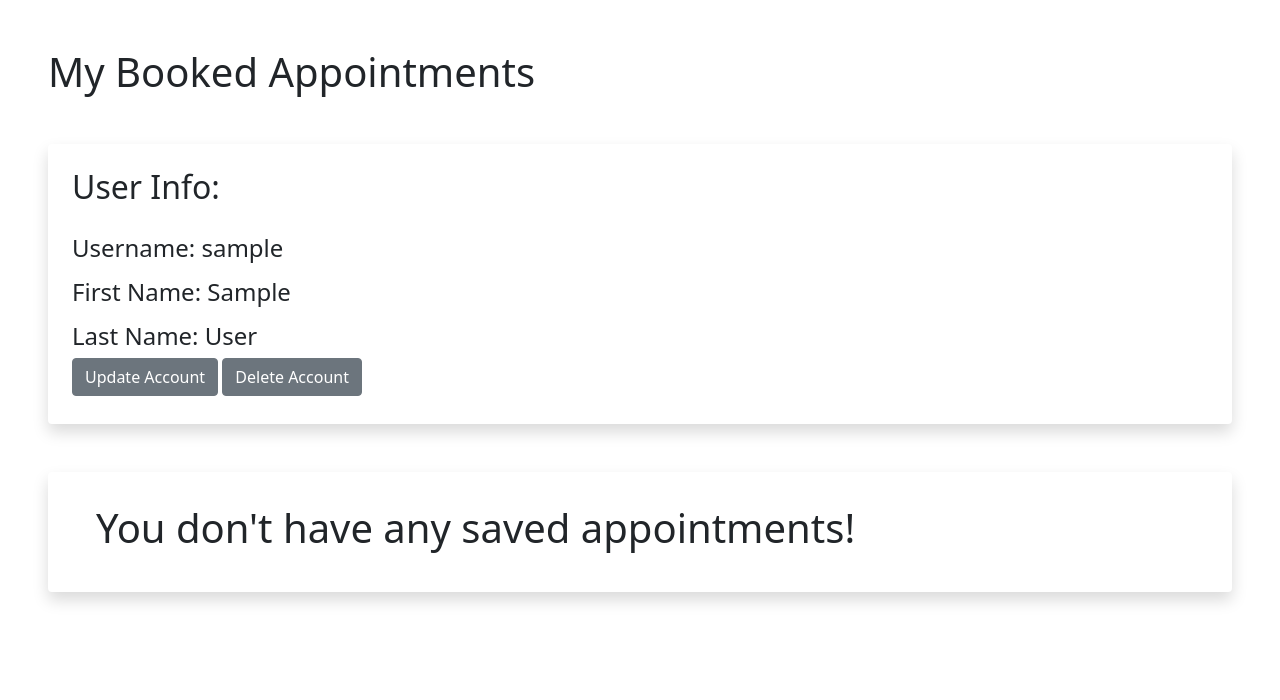
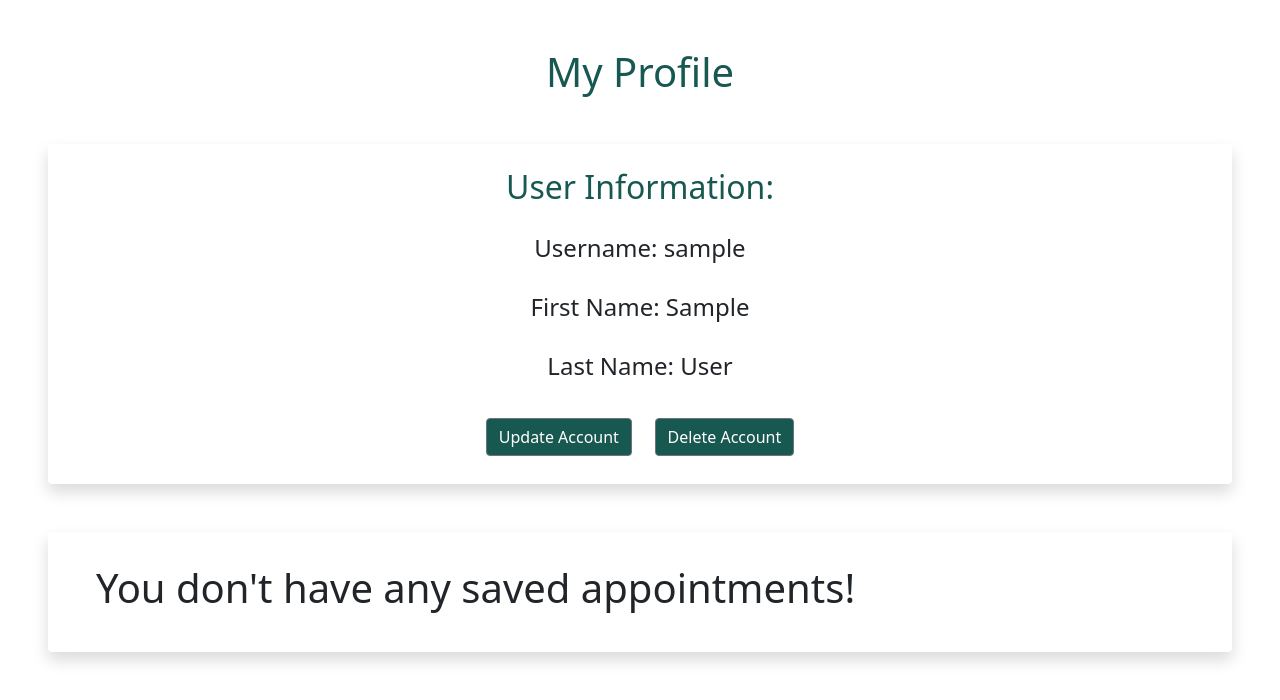
Before and after one commit to VictoriaT87/P4-Aventine-Wellness, a Django app: page /user-profile in a window 1280 px wide. Shown: the part 68-768 px from the top of the page. Run offline with Django 3.2, Linux system fonts and the light colour scheme; the visitor is signed in with stand-in values (Sample User, id 1); data that the repository does not hold is empty; some libraries are stand-ins or nearby versions.

Commit message:
Add styling to user profile page

```diff
--- a/static/css/style.css
+++ b/static/css/style.css
@@ -246,3 +246,24 @@
     width: 30%;
     margin: 20px;
 }
+
+.booked-appointments, .user-info {
+    color: #175851;
+    text-align: center;
+}
+
+.list-group {
+    text-align: center;
+    margin: 15px;
+}
+
+.profile-btns {
+    background-color: #175851;
+    min-width: 5em;
+    margin: 1%;
+}
+
+.appointment-list {
+    border: #175851 1px solid;
+    margin: 1em;
+}
--- a/templates/user_profile.html
+++ b/templates/user_profile.html
@@ -4,36 +4,41 @@
 
 
 {% if user.is_authenticated %}
-<h1 class=" ms-5 mt-5 ">My Booked Appointments</h1>
+<h1 class="booked-appointments mt-5 ">My Profile</h1>
 
 <div class="shadow p-4 mb-5 bg-body bg-body rounded text-black  m-5 ">
-    <h2 class="">User Info:</h2>
+    <h2 class="user-info">User Information:</h2>
     <ul class="list-group fs-4 mt-3">
         <li class="list-group mt-2">Username: {{ user.username }}</li>
         <li class="list-group mt-2">First Name: {{ user.first_name }}</li>
         <li class="list-group mt-2">Last Name: {{ user.last_name }}</li>
     </ul>
-    <div>
-        <a class='btn btn-secondary btn-small mt-1 mb-1' href="{% url 'user-update' user.id %}">Update Account</a>
-        <a class='btn btn-secondary btn-small mt-1 mb-1' href="{% url 'user-delete' user.id %}">Delete Account</a>
+    <div class="profile-btn-group d-flex justify-content-center">
+        <a class='profile-btns btn btn-secondary btn-small mt-1 mb-1' href="{% url 'user-update' user.id %}">Update
+            Account</a>
+        <a class='profile-btns btn btn-secondary btn-small mt-1 mb-1' href="{% url 'user-delete' user.id %}">Delete
+            Account</a>
     </div>
 </div>
 
 <!-- Booked Appointment Times -->
 {% if appointments.count > 0 %}
 <div class="mt-5 ">
-    <h1 class=" ms-5">Appointments:</h1>
+
     <div class="shadow p-4 mb-3 bg-body bg-body rounded text-black  m-5">
-
+        <h2 class="booked-appointments">My Booked Appointments:</h2>
         <div class="list-group fs-4 border p-3 mb-3">
             {% for appointment in appointments %}
-            <p class="list-group mt-2">Day: {{ appointment.date }}</p>
-            <p class="list-group mt-2">Time: {{ appointment.timeblock }}</p>
-            <div>
-                <a class='btn btn-secondary btn-small mt-1 mb-1'
-                    href="{% url 'appointment-edit' appointment.id %}">Edit</a>
-                <a class='btn btn-secondary btn-small mt-1 mb-1'
-                    href="{% url 'appointment-delete' appointment.id %}">Delete</a>
+            <div class="appointment-list">
+                <p class="list-group mt-2">Date: {{ appointment.date }}</p>
+                <p class="list-group mt-2">Time: {{ appointment.timeblock }}</p>
+
+                <div>
+                    <a class='profile-btns btn btn-secondary btn-small mt-1 mb-1'
+                        href="{% url 'appointment-edit' appointment.id %}">Edit</a>
+                    <a class='profile-btns btn btn-secondary btn-small mt-1 mb-1'
+                        href="{% url 'appointment-delete' appointment.id %}">Delete</a>
+                </div>
             </div>
             {% endfor %}
         </div>
```
Also changed, not shown: booking/views.py (line endings or trailing spaces).
